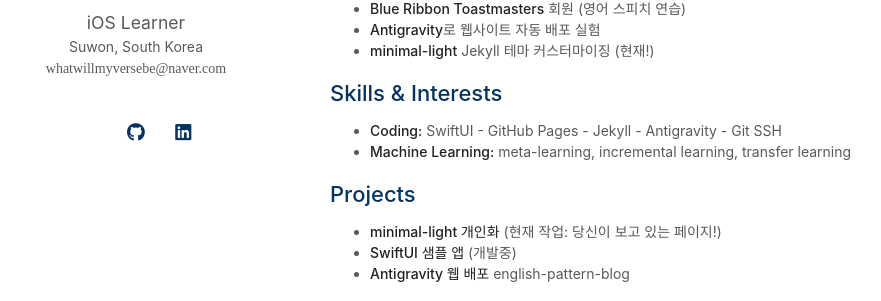
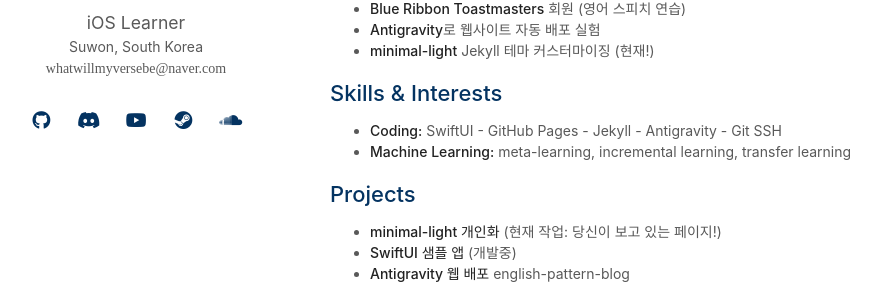
Before and after one commit to Shiene1010/minimal-light, a Jekyll site: the page built from index.md, in a window 1280 px wide. Shown: the part 309-610 px from the top of the page, without its empty margins (140-1021 px from the left). Built offline with Jekyll 4.4.1, drawn with Linux system fonts in a browser that asks for light colours; comment, search, counter and statistics services are not loaded; a style sheet for code colours, icons or effects is not loaded; our own code applies the rules of GitHub Pages for plain Markdown files.

Commit message:
feat: Add new social links and icons (Discord, YouTube, Steam, SoundCloud)

```diff
--- a/_config.yml
+++ b/_config.yml
@@ -12,11 +12,11 @@ canonical: https://minimal-light-theme.yliu.me/
 
 # Links
 # If you don't need one of them, you may delete the corresponding line.
-google_scholar: https://scholar.google.com/
-cv_link: assets/files/curriculum_vitae.pdf
 github_link: https://github.com/shiene1010
-linkedin: https://www.linkedin.com/
-twitter: https://twitter.com/
+discord_server: https://discord.gg/ef6YzwNA
+youtube_channel: https://www.youtube.com/@blogsome-m5z
+steam: https://steamcommunity.com/profiles/76561198355440490/
+soundcloud: https://soundcloud.com/whatwillmyversebe?ref=clipboard&p=i&c=1&si=F690524B20EF4A8EBC04F16BAAB5AFD9&utm_source=clipboard&utm_medium=text&utm_campaign=social_sharing
 
 # Images (e.g., your profile picture and your website's favicon)
 # "favicon" and "favicon_dark" are used for the light and dark modes, respectively.
--- a/_layouts/homepage.html
+++ b/_layouts/homepage.html
@@ -1,5 +1,6 @@
 <!DOCTYPE html>
-<html lang="{{ site.lang | default: "en-US" }}">
+<html lang="{{ site.lang | default: " en-US" }}">
+
 <head>
   <title>{{ site.title }} | {{site.affiliation}}</title>
 
@@ -11,15 +12,18 @@
   <meta name="keywords" content="{{ site.keywords }}">
   {% endif %}
   {% if site.canonical %}
-    <link rel="canonical" href="{{ site.canonical }}"/>
+  <link rel="canonical" href="{{ site.canonical }}" />
   {% endif %}
 
   <link rel="icon" media="(prefers-color-scheme:dark)" href="{{ site.favicon_dark }}" type="image/png" />
   <link rel="icon" media="(prefers-color-scheme:light)" href="{{ site.favicon }}" type="image/png" />
   <script src="./assets/js/favicon-switcher.js" type="application/javascript"></script>
 
-    <link rel=stylesheet href=https://cdnjs.cloudflare.com/ajax/libs/academicons/1.8.6/css/academicons.min.css integrity="sha256-uFVgMKfistnJAfoCUQigIl+JfUaP47GrRKjf6CTPVmw=" crossorigin=anonymous>
-    <link rel="stylesheet" href="https://cdnjs.cloudflare.com/ajax/libs/font-awesome/6.4.2/css/all.min.css" integrity="sha512-z3gLpd7yknf1YoNbCzqRKc4qyor8gaKU1qmn+CShxbuBusANI9QpRohGBreCFkKxLhei6S9CQXFEbbKuqLg0DA==" crossorigin="anonymous" referrerpolicy="no-referrer" />
+  <link rel=stylesheet href=https://cdnjs.cloudflare.com/ajax/libs/academicons/1.8.6/css/academicons.min.css
+    integrity="sha256-uFVgMKfistnJAfoCUQigIl+JfUaP47GrRKjf6CTPVmw=" crossorigin=anonymous>
+  <link rel="stylesheet" href="https://cdnjs.cloudflare.com/ajax/libs/font-awesome/6.4.2/css/all.min.css"
+    integrity="sha512-z3gLpd7yknf1YoNbCzqRKc4qyor8gaKU1qmn+CShxbuBusANI9QpRohGBreCFkKxLhei6S9CQXFEbbKuqLg0DA=="
+    crossorigin="anonymous" referrerpolicy="no-referrer" />
 
   {% if site.font == "Sans Serif" %}
   <link rel="stylesheet" href="./assets/css/font_sans_serif.css">
@@ -35,6 +39,7 @@
   {% endif %}
 
 </head>
+
 <body>
   <div class="wrapper">
     <header>
@@ -50,7 +55,9 @@
       <br>
       {% endif %}
       {% if site.affiliation %}
-        <a href="{{ site.affiliation_link }}" rel="noopener"><autocolor>{{ site.affiliation }}</autocolor></a>
+      <a href="{{ site.affiliation_link }}" rel="noopener">
+        <autocolor>{{ site.affiliation }}</autocolor>
+      </a>
       <br>
       {% endif %}
       {% if site.email %}
@@ -60,33 +67,33 @@
       <br>
       <br>
       <div class="social-icons">
-        {% if site.google_scholar %}
-        <a style="margin: 0 5px 0 0" href="{{ site.google_scholar }}">
-          <i class="ai ai-google-scholar" style="font-size:1.2rem"></i>
-        </a>
-        {% endif %}
-
-        {% if site.cv_link %}
-        <a style="margin: 0 5px 0 0" href="{{ site.cv_link }}">
-          <i class="ai ai-cv" style="font-size:1.3rem;"></i>
-        </a>
-        {% endif %}
-
         {% if site.github_link %}
         <a style="margin: 0 5px 0 0" href="{{ site.github_link }}">
           <i class="fab fa-github"></i>
         </a>
         {% endif %}
 
-        {% if site.linkedin %}
-        <a style="margin: 0 5px 0 0" href="{{ site.linkedin }}">
-          <i class="fab fa-linkedin"></i>
+        {% if site.discord_server %}
+        <a style="margin: 0 5px 0 0" href="{{ site.discord_server }}">
+          <i class="fab fa-discord"></i>
         </a>
         {% endif %}
 
-        {% if site.twitter %}
-        <a style="margin: 0 0 0 0" href="{{ site.twitter }}">
-          <i class="fab fa-x-twitter"></i>
+        {% if site.youtube_channel %}
+        <a style="margin: 0 5px 0 0" href="{{ site.youtube_channel }}">
+          <i class="fab fa-youtube"></i>
+        </a>
+        {% endif %}
+
+        {% if site.steam %}
+        <a style="margin: 0 5px 0 0" href="{{ site.steam }}">
+          <i class="fab fa-steam"></i>
+        </a>
+        {% endif %}
+
+        {% if site.soundcloud %}
+        <a style="margin: 0 0 0 0" href="{{ site.soundcloud }}">
+          <i class="fab fa-soundcloud"></i>
         </a>
         {% endif %}
       </div>
@@ -100,7 +107,8 @@
       <br>
 
       {% if site.enable_footnote %}
-      <p><small>Powered by Jekyll and <a href="https://github.com/yaoyao-liu/minimal-light" target="_blank" rel="noopener">Minimal Light</a> theme.</small></p>
+      <p><small>Powered by Jekyll and <a href="https://github.com/yaoyao-liu/minimal-light" target="_blank"
+            rel="noopener">Minimal Light</a> theme.</small></p>
       {% endif %}
 
     </section>
@@ -108,16 +116,19 @@
 
     </footer>
   </div>
-    <script src="{{ "/assets/js/scale.fix.js" | relative_url }}"></script>
+  <script src="{{ " /assets/js/scale.fix.js" | relative_url }}"></script>
   {% if site.google_analytics %}
   <script>
-      (function(i,s,o,g,r,a,m){i['GoogleAnalyticsObject']=r;i[r]=i[r]||function(){
-      (i[r].q=i[r].q||[]).push(arguments)},i[r].l=1*new Date();a=s.createElement(o),
-      m=s.getElementsByTagName(o)[0];a.async=1;a.src=g;m.parentNode.insertBefore(a,m)
-      })(window,document,'script','https://www.google-analytics.com/analytics.js','ga');
+    (function (i, s, o, g, r, a, m) {
+      i['GoogleAnalyticsObject'] = r; i[r] = i[r] || function () {
+        (i[r].q = i[r].q || []).push(arguments)
+      }, i[r].l = 1 * new Date(); a = s.createElement(o),
+        m = s.getElementsByTagName(o)[0]; a.async = 1; a.src = g; m.parentNode.insertBefore(a, m)
+    })(window, document, 'script', 'https://www.google-analytics.com/analytics.js', 'ga');
     ga('create', '{{ site.google_analytics }}', 'auto');
     ga('send', 'pageview');
   </script>
   {% endif %}
 </body>
+
 </html>
```
Lines whose indentation alone changed are shown as unchanged.
